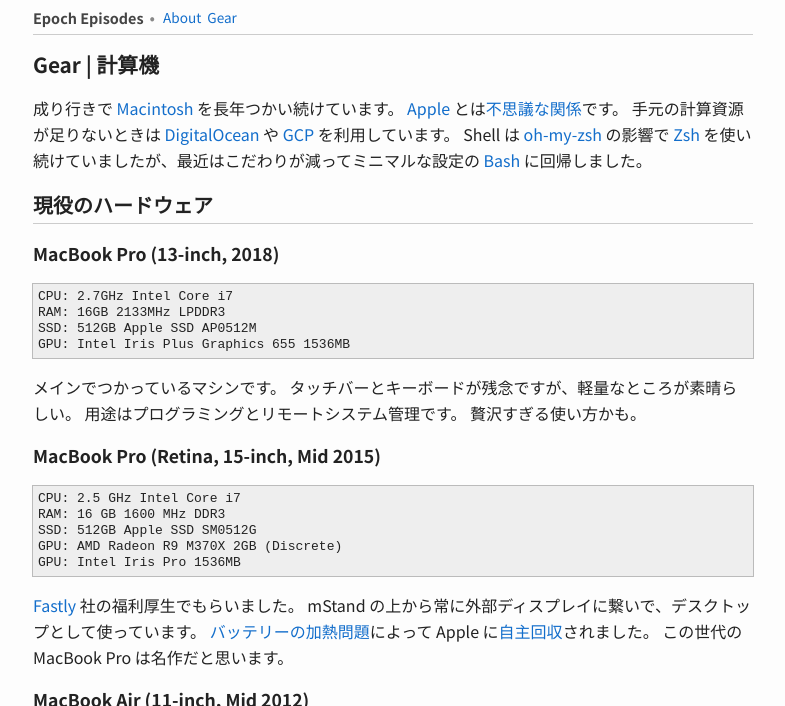
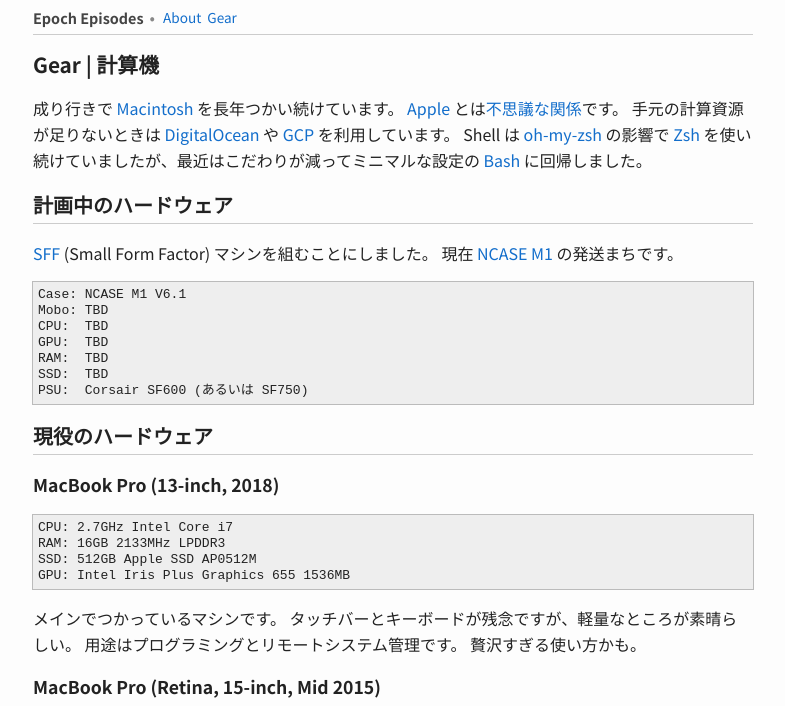
Before and after one commit to toru/ep.torumk.com, a Jekyll site: the page built from _pages/gear.md, in a window 1280 px wide and 900 px high, cut to the strip 0-706 px from the top of the window. Shown: the whole strip, without its empty margins (247-1032 px from the left). Built offline with Jekyll 4.4.1, drawn with Linux system fonts in a browser that asks for light colours.

Commit message:
pages/gear: start documenting the new build

```diff
--- a/_pages/gear.md
+++ b/_pages/gear.md
@@ -8,6 +8,21 @@
 [Apple](https://ja.wikipedia.org/wiki/%E3%82%A2%E3%83%83%E3%83%97%E3%83%AB_(%E4%BC%81%E6%A5%AD)) とは[不思議な関係](https://twitter.com/tmaesaka/status/162135456581033984)です。
 手元の計算資源が足りないときは [DigitalOcean](https://www.digitalocean.com/) や [GCP](https://ja.wikipedia.org/wiki/Google_Cloud_Platform) を利用しています。
 Shell は [oh-my-zsh](https://ohmyz.sh/) の影響で [Zsh](https://ja.wikipedia.org/wiki/Z_Shell) を使い続けていましたが、最近はこだわりが減ってミニマルな設定の [Bash](https://ja.wikipedia.org/wiki/Bash) に回帰しました。
+
+## 計画中のハードウェア
+
+[SFF](https://en.wikipedia.org/wiki/Small_form_factor) (Small Form Factor) マシンを組むことにしました。
+現在 [NCASE M1](https://ncases.com/) の発送まちです。
+
+<pre class="spec">
+Case: NCASE M1 V6.1
+Mobo: TBD
+CPU:  TBD
+GPU:  TBD
+RAM:  TBD
+SSD:  TBD
+PSU:  Corsair SF600 (あるいは SF750)
+</pre>
 
 ## 現役のハードウェア
 
```
